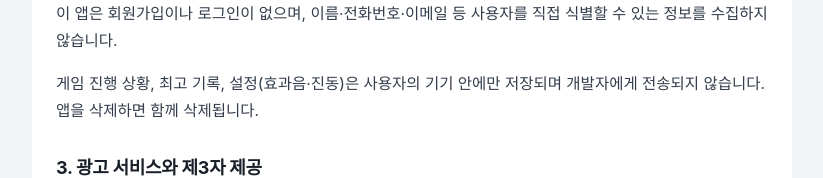
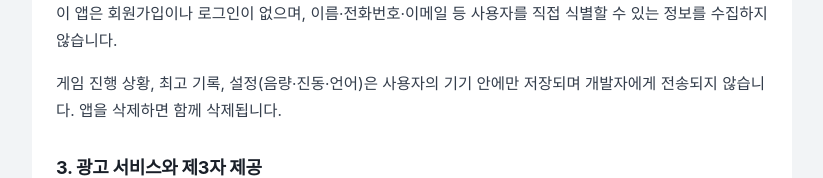
Before and after one commit to youngbe1128/youngbe1128.github.io, a plain HTML site: page nodata-games/privacy.html in a window 1280 px wide. Shown: the part 468-646 px from the top of the page, without its empty margins (228-1051 px from the left). Drawn offline with Linux system fonts and the light colour scheme.

Commit message:
Update privacy.html

```diff
--- a/nodata-games/privacy.html
+++ b/nodata-games/privacy.html
@@ -36,7 +36,7 @@
 
     <h2>2. 수집하는 개인정보</h2>
     <p>이 앱은 회원가입이나 로그인이 없으며, 이름·전화번호·이메일 등 사용자를 직접 식별할 수 있는 정보를 수집하지 않습니다.</p>
-    <p>게임 진행 상황, 최고 기록, 설정(효과음·진동)은 사용자의 기기 안에만 저장되며 개발자에게 전송되지 않습니다. 앱을 삭제하면 함께 삭제됩니다.</p>
+    <p>게임 진행 상황, 최고 기록, 설정(음량·진동·언어)은 사용자의 기기 안에만 저장되며 개발자에게 전송되지 않습니다. 앱을 삭제하면 함께 삭제됩니다.</p>
 
     <h2>3. 광고 서비스와 제3자 제공</h2>
     <p>이 앱은 무료 제공을 위해 Google AdMob 광고를 표시합니다. 광고 표시 과정에서 Google이 아래 정보를 수집·처리할 수 있습니다.</p>
```
